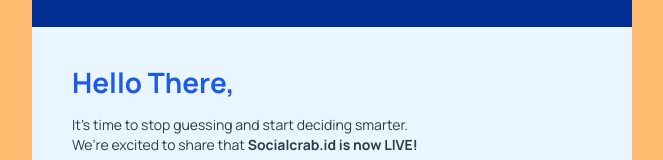
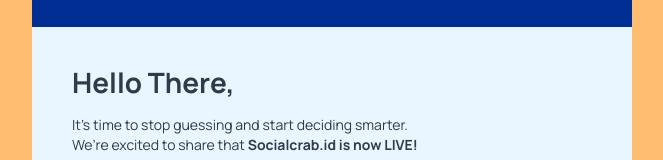
Before and after one commit to wiramv/sc-mail, a plain HTML site: page email-launch/index.html in a window 1280 px wide. Shown: the top 160 px of the page, without its empty margins (308-971 px from the left). Drawn offline with Linux system fonts and the light colour scheme.

Commit message:
title color change

```diff
--- a/email-launch/index.html
+++ b/email-launch/index.html
@@ -39,7 +39,7 @@
       <tr>
         <td style="padding:10px 0 6px 0; text-align:left;">
           <h1 style="margin:0; font-family:'Manrope', -apple-system, BlinkMacSystemFont, 'Segoe UI', Roboto, Arial, sans-serif;
-                     font-size:28px; line-height:34px; color:#1E5BE8; font-weight:700;">
+                     font-size:28px; line-height:34px; color:#2f3b49; font-weight:700;">
             Hello There,
           </h1>
         </td>
```
